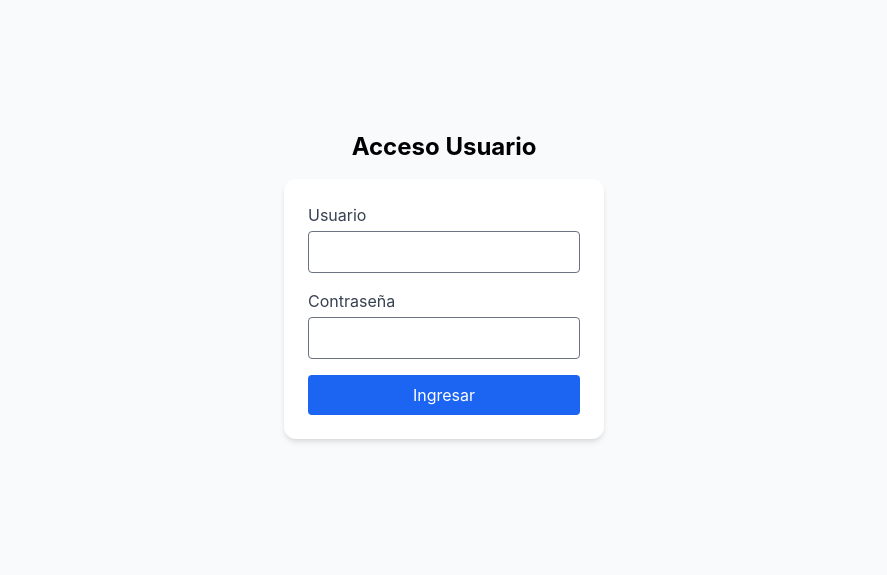
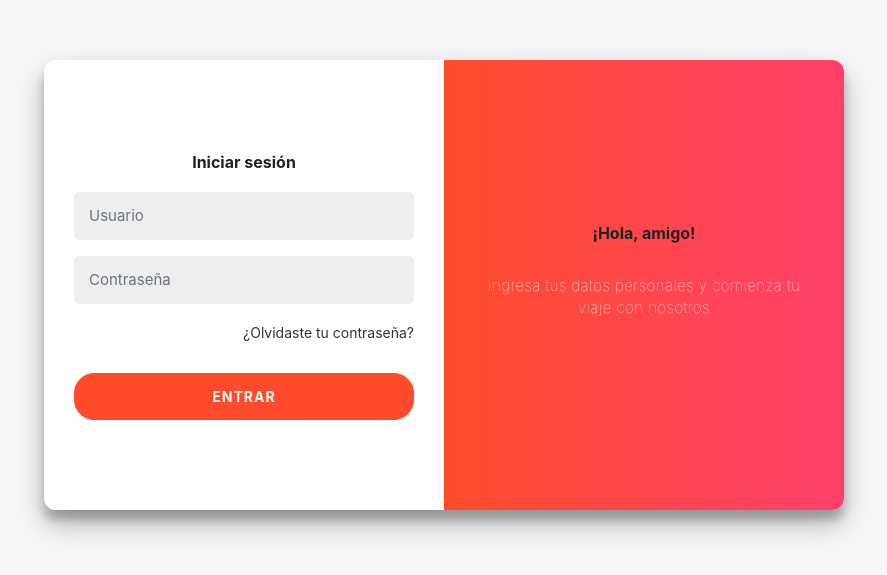
Before and after one commit to Jp-dsouls/b28-asistencia, a Vue app: page /login-usuario in a window 1280 px wide. Shown: the part 115-690 px from the top of the page, without its empty margins (196-1083 px from the left). Built offline with nearby package versions, Linux system fonts and the light colour scheme.

Commit message:
logueo / roles

```diff
--- a/src/components/RegistrarHoras.vue
+++ b/src/components/RegistrarHoras.vue
@@ -1,19 +1,71 @@
 <template>
-  <div class="bg-white p-6 rounded-xl shadow-md w-full max-w-md mx-auto">
-    <h3 class="text-lg font-bold mb-2">Registrar Horas</h3>
-    <form>
-      <div class="mb-4">
-        <label class="block text-gray-700">Fecha</label>
-        <input type="date" class="w-full border rounded px-3 py-2 mt-1" />
-      </div>
-      <div class="mb-4">
-        <label class="block text-gray-700">Cantidad de horas</label>
-        <input type="number" class="w-full border rounded px-3 py-2 mt-1" min="1" max="24" />
-      </div>
-      <button type="submit" class="w-full bg-green-600 text-white py-2 rounded hover:bg-green-700">Registrar</button>
-    </form>
+  <div class="bg-white p-6 rounded-xl shadow-md w-full max-w-md mx-auto flex flex-col items-center">
+    <h3 class="text-lg font-bold mb-4">Registrar Horas</h3>
+    <button
+      class="w-full bg-green-600 text-white py-2 rounded hover:bg-green-700 disabled:opacity-50"
+      :disabled="isBlocked"
+      @click="marcarHora"
+    >
+      {{ buttonText }}
+    </button>
   </div>
 </template>
 
 <script setup lang="ts">
+import Swal from 'sweetalert2'
+import { ref, computed, onMounted } from 'vue'
+
+// Obtener usuario logueado
+const user = JSON.parse(localStorage.getItem('user') || '{}')
+const username = user?.username
+
+const today = new Date().toISOString().slice(0, 10)
+const registrosKey = `registros_${username}`
+const registros = ref<{ fecha: string, ingreso?: string, salida?: string }[]>([])
+
+const estado = ref<'ninguno' | 'ingreso' | 'salida' | 'bloqueado'>('ninguno')
+
+function cargarRegistros() {
+  const data = localStorage.getItem(registrosKey)
+  registros.value = data ? JSON.parse(data) : []
+  const hoy = registros.value.find(r => r.fecha === today)
+  if (!hoy) {
+    estado.value = 'ninguno'
+  } else if (hoy && hoy.ingreso && !hoy.salida) {
+    estado.value = 'ingreso'
+  } else if (hoy && hoy.ingreso && hoy.salida) {
+    estado.value = 'bloqueado'
+  }
+}
+
+onMounted(() => {
+  cargarRegistros()
+})
+
+const isBlocked = computed(() => estado.value === 'bloqueado')
+const buttonText = computed(() => {
+  if (estado.value === 'ninguno') return 'Marcar hora de ingreso'
+  if (estado.value === 'ingreso') return 'Marcar hora de salida'
+  return 'Ya registraste tus horas hoy'
+})
+
+function marcarHora() {
+  if (!username) return
+  const now = new Date().toLocaleTimeString('es-ES', { hour: '2-digit', minute: '2-digit' })
+  let hoy = registros.value.find(r => r.fecha === today)
+  if (!hoy) {
+    // Registrar ingreso
+    hoy = { fecha: today, ingreso: now }
+    registros.value.push(hoy)
+    localStorage.setItem(registrosKey, JSON.stringify(registros.value))
+    estado.value = 'ingreso'
+    Swal.fire('¡Ingreso registrado!', 'Se registró de manera satisfactoria su hora de ingreso.', 'success')
+  } else if (hoy && hoy.ingreso && !hoy.salida) {
+    // Registrar salida
+    hoy.salida = now
+    localStorage.setItem(registrosKey, JSON.stringify(registros.value))
+    estado.value = 'bloqueado'
+    Swal.fire('¡Salida registrada!', 'Se registró de manera satisfactoria su hora de salida.', 'success')
+  }
+}
 </script>
--- a/src/router/index.ts
+++ b/src/router/index.ts
@@ -37,6 +37,16 @@ const router = createRouter({
 
 router.beforeEach((to, from, next) => {
   const auth = useAuthStore()
+  // Sincronizar usuario desde localStorage antes de validar
+  const storedUser = localStorage.getItem('user')
+  if (storedUser) {
+    const parsed = JSON.parse(storedUser)
+    if (!auth.user || auth.user.username !== parsed.username || auth.user.role !== parsed.role) {
+      auth.user = parsed
+    }
+  } else {
+    auth.user = null
+  }
   if (to.meta.requiresAuth) {
     if (!auth.isAuthenticated) {
       return next({ name: 'login-usuario' })
--- a/src/stores/auth.ts
+++ b/src/stores/auth.ts
@@ -2,16 +2,21 @@ import { ref, computed } from 'vue'
 import { defineStore } from 'pinia'
 
 export const useAuthStore = defineStore('auth', () => {
-  const user = ref<{ username: string; role: 'bombero' | 'admin' | null } | null>(null)
+  // Leer usuario de localStorage al iniciar
+  const storedUser = localStorage.getItem('user')
+  const user = ref<{ username: string; role: 'bombero' | 'admin' | null } | null>(storedUser ? JSON.parse(storedUser) : null)
+
   const isAuthenticated = computed(() => !!user.value)
   const isBombero = computed(() => user.value?.role === 'bombero')
   const isAdmin = computed(() => user.value?.role === 'admin')
 
   function login(username: string, role: 'bombero' | 'admin') {
     user.value = { username, role }
+    localStorage.setItem('user', JSON.stringify(user.value))
   }
   function logout() {
     user.value = null
+    localStorage.removeItem('user')
   }
 
   return { user, isAuthenticated, isBombero, isAdmin, login, logout }
--- a/src/views/AdminPanelView.vue
+++ b/src/views/AdminPanelView.vue
@@ -1,9 +1,92 @@
 <template>
-  <div class="min-h-screen bg-gray-50 p-8">
+  <div class="min-h-screen bg-gray-50 p-8 relative">
+    <button
+      class="absolute top-6 right-8 bg-red-500 text-white px-4 py-2 rounded hover:bg-red-600"
+      @click="logout"
+    >
+      Cerrar sesión
+    </button>
     <h2 class="text-2xl font-bold mb-4">Panel de Administración</h2>
-    <p>Aquí el admin podrá gestionar la configuración y ver reportes globales.</p>
+    <p class="mb-8">Aquí el admin podrá gestionar la configuración y ver reportes globales.</p>
+
+    <div class="bg-white p-6 rounded-xl shadow-md w-full max-w-2xl mx-auto">
+      <h3 class="text-lg font-bold mb-4">Usuarios Registrados</h3>
+      <table class="w-full text-left border">
+        <thead>
+          <tr>
+            <th class="py-2 px-4 border-b">Usuario</th>
+            <th class="py-2 px-4 border-b">Rol</th>
+            <th class="py-2 px-4 border-b">Acciones</th>
+          </tr>
+        </thead>
+        <tbody>
+          <tr v-for="user in users" :key="user.username">
+            <td class="py-2 px-4 border-b">{{ user.username }}</td>
+            <td class="py-2 px-4 border-b capitalize">{{ user.role }}</td>
+            <td class="py-2 px-4 border-b">
+              <button class="bg-blue-500 text-white px-3 py-1 rounded hover:bg-blue-600" @click="editarUsuario(user)">Editar</button>
+            </td>
+          </tr>
+        </tbody>
+      </table>
+    </div>
   </div>
 </template>
 
 <script setup lang="ts">
+import { ref, onMounted } from 'vue'
+import Swal from 'sweetalert2'
+import { useAuthStore } from '../stores/auth'
+import { useRouter } from 'vue-router'
+
+const users = ref<{ username: string, role: string }[]>([])
+const auth = useAuthStore()
+const router = useRouter()
+
+function cargarUsuarios() {
+  // Buscar todos los usuarios guardados en localStorage (simulación)
+  // En este ejemplo, solo admin y user, pero puedes extenderlo si hay registro
+  const base = [
+    { username: 'admin', role: 'admin' },
+    { username: 'user', role: 'bombero' }
+  ]
+  // Si en el futuro hay más usuarios, puedes agregarlos aquí
+  users.value = base
+}
+
+onMounted(() => {
+  cargarUsuarios()
+})
+
+function editarUsuario(user: { username: string, role: string }) {
+  Swal.fire({
+    title: 'Editar usuario',
+    html:
+      `<input id="swal-username" class="swal2-input" placeholder="Usuario" value="${user.username}">` +
+      `<select id="swal-role" class="swal2-input">
+        <option value="admin" ${user.role === 'admin' ? 'selected' : ''}>Admin</option>
+        <option value="bombero" ${user.role === 'bombero' ? 'selected' : ''}>Bombero</option>
+      </select>`,
+    focusConfirm: false,
+    preConfirm: () => {
+      const username = (document.getElementById('swal-username') as HTMLInputElement).value
+      const role = (document.getElementById('swal-role') as HTMLSelectElement).value
+      return { username, role }
+    }
+  }).then(result => {
+    if (result.isConfirmed && result.value) {
+      // Actualizar usuario en la lista (solo frontend, demo)
+      const idx = users.value.findIndex(u => u.username === user.username)
+      if (idx !== -1) {
+        users.value[idx] = { ...users.value[idx], ...result.value }
+        Swal.fire('¡Actualizado!', 'El usuario ha sido actualizado.', 'success')
+      }
+    }
+  })
+}
+
+function logout() {
+  auth.logout()
+  router.push({ name: 'login-usuario' })
+}
 </script>
--- a/src/views/BomberoLoginView.vue
+++ b/src/views/BomberoLoginView.vue
@@ -1,10 +1,162 @@
 <template>
-  <div class="flex flex-col items-center justify-center min-h-screen bg-gray-50">
-    <h2 class="text-2xl font-bold mb-4">Acceso Usuario</h2>
-    <UsuarioLoginForm />
+  <div class="center-screen">
+    <div class="login-container-2col">
+      <div class="login-left">
+        <form @submit.prevent="onLogin">
+          <h1>Iniciar sesión</h1>
+          <input type="text" placeholder="Usuario" v-model="loginForm.username" />
+          <input type="password" placeholder="Contraseña" v-model="loginForm.password" />
+          <a href="#">¿Olvidaste tu contraseña?</a>
+          <button type="submit">Entrar</button>
+        </form>
+      </div>
+      <div class="login-right">
+        <h1>¡Hola, amigo!</h1>
+        <p>Ingresa tus datos personales y comienza tu viaje con nosotros</p>
+      </div>
+    </div>
   </div>
 </template>
 
 <script setup lang="ts">
-import UsuarioLoginForm from '../components/UsuarioLoginForm.vue'
+import { ref } from 'vue'
+import { useRouter } from 'vue-router'
+
+const router = useRouter()
+
+const loginForm = ref({
+  username: '',
+  password: ''
+})
+
+const users = [
+  { username: 'admin', password: 'admin', role: 'admin' },
+  { username: 'user', password: 'user', role: 'bombero' }
+]
+
+function onLogin() {
+  const found = users.find(u => u.username === loginForm.value.username && u.password === loginForm.value.password)
+  if (found) {
+    localStorage.setItem('user', JSON.stringify({ username: found.username, role: found.role }))
+    if (found.role === 'admin') {
+      router.push({ name: 'panel-admin' })
+    } else {
+      router.push({ name: 'panel-bombero' })
+    }
+  } else {
+    alert('Usuario o contraseña incorrectos')
+  }
+}
 </script>
+
+<style scoped>
+.center-screen {
+  min-height: 100vh;
+  min-width: 100vw;
+  display: flex;
+  align-items: center;
+  justify-content: center;
+  background: #f6f5f7;
+}
+
+.login-container-2col {
+  display: flex;
+  width: 800px;
+  max-width: 100vw;
+  min-height: 450px;
+  background: #fff;
+  border-radius: 12px;
+  box-shadow: 0 14px 28px rgba(0,0,0,0.25), 0 10px 10px rgba(0,0,0,0.22);
+  overflow: hidden;
+}
+
+.login-left {
+  flex: 1;
+  display: flex;
+  flex-direction: column;
+  justify-content: center;
+  align-items: center;
+  padding: 40px 30px;
+  background: #fff;
+}
+
+.login-right {
+  flex: 1;
+  display: flex;
+  flex-direction: column;
+  justify-content: center;
+  align-items: center;
+  background: linear-gradient(to right, #FF4B2B, #FF416C);
+  color: #fff;
+  padding: 40px 30px;
+}
+
+.login-right h1 {
+  font-weight: bold;
+  margin-bottom: 10px;
+}
+
+.login-right p {
+  font-size: 15px;
+  font-weight: 100;
+  line-height: 22px;
+  letter-spacing: 0.5px;
+  margin: 20px 0 30px;
+  text-align: center;
+}
+
+form {
+  width: 100%;
+  display: flex;
+  flex-direction: column;
+  align-items: center;
+}
+
+h1 {
+  font-weight: bold;
+  margin: 0 0 10px 0;
+  color: #222;
+}
+
+a {
+  color: #333;
+  font-size: 14px;
+  text-decoration: none;
+  margin: 10px 0 20px 0;
+  align-self: flex-end;
+}
+
+button {
+  border-radius: 20px;
+  border: 1px solid #FF4B2B;
+  background-color: #FF4B2B;
+  color: #FFFFFF;
+  font-size: 14px;
+  font-weight: bold;
+  padding: 12px 45px;
+  letter-spacing: 1px;
+  text-transform: uppercase;
+  transition: transform 80ms ease-in;
+  margin-top: 10px;
+  width: 100%;
+  cursor: pointer;
+}
+
+button:active {
+  transform: scale(0.95);
+}
+
+button:focus {
+  outline: none;
+}
+
+input {
+  background-color: #eee;
+  border: none;
+  padding: 12px 15px;
+  margin: 8px 0;
+  width: 100%;
+  border-radius: 5px;
+  font-size: 15px;
+}
+</style>
```
